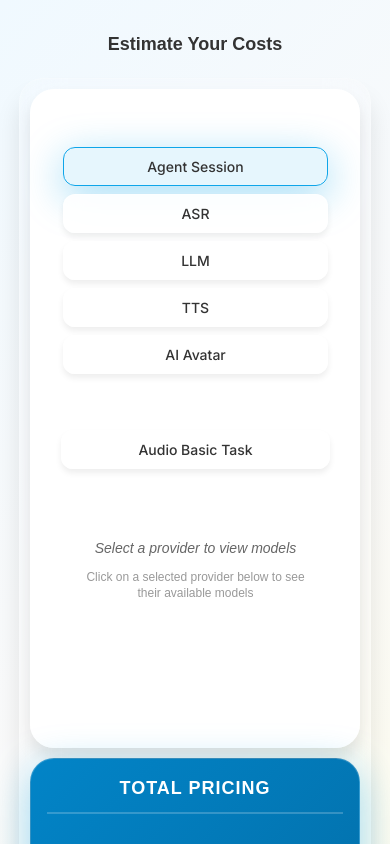
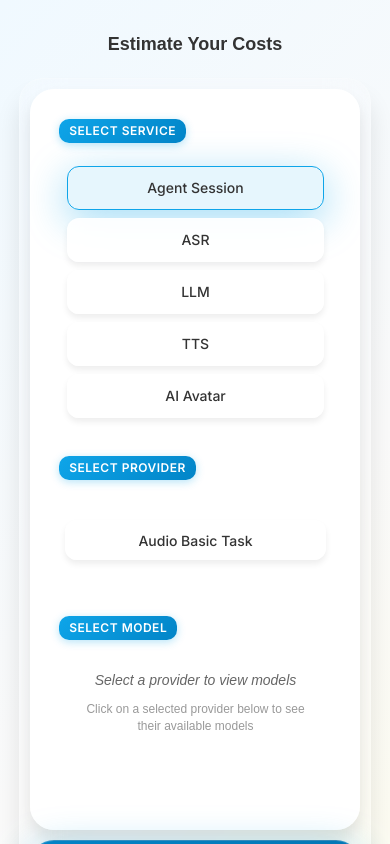
Before and after one commit to sarthak1991/agorapricingcalculator, a React (Vite) app: page / in a window 390 px wide. Shown: the top 844 px of the page. Built offline with nearby package versions, Linux system fonts and the light colour scheme.

Commit message:
UI changes for mobile - added section headings.

```diff
--- a/src/App.css
+++ b/src/App.css
@@ -315,15 +315,19 @@
 }
 
 .div4 {
-  height: 120px;
+  min-height: 200px;
+  max-height: 200px;
 }
 
 .div5 {
-  height: 120px;
+  min-height: 200px;
+  max-height: 200px;
 }
 
 .div6 {
-  height: 250px;
+  min-height: 200px;
+  max-height: 200px;
+  overflow-y: auto;
 }
 
 
@@ -343,7 +347,7 @@
   padding: 10px;
   width: 100%;
   justify-content: center;
-  margin-top: 20px;
+  margin-top: 45px;
 }
 
 .providers-row {
@@ -353,6 +357,7 @@
   padding: 10px;
   width: 100%;
   justify-content: center;
+  margin-top: 45px;
 }
 
 .service-box {
@@ -606,9 +611,10 @@
 /* New model selection styles */
 .models-selection-display {
   width: 100%;
-  height: 250px;
+  height: 200px;
   font-family: sans-serif;
   overflow: hidden;
+  margin-top: 45px;
 }
 
 .models-columns-container {
@@ -780,6 +786,34 @@
   font-weight: bold;
   z-index: 10;
   display: none;
+}
+
+.section-heading {
+  position: absolute;
+  top: 10px;
+  left: 15px;
+  font-size: 14px;
+  font-weight: 600;
+  color: #333;
+  text-transform: uppercase;
+  letter-spacing: 0.5px;
+  background: linear-gradient(135deg, #0ea5e9, #0284c7);
+  color: white;
+  padding: 4px 12px;
+  border-radius: 12px;
+  box-shadow: 0 2px 8px rgba(14, 165, 233, 0.3);
+  z-index: 5;
+}
+
+/* Mobile adjustments for section headings */
+@media (max-width: 768px) {
+  .section-heading {
+    top: 8px;
+    left: 12px;
+    font-size: 12px;
+    padding: 3px 10px;
+    border-radius: 10px;
+  }
 }
 
 /* Modern Button Styles */
@@ -1013,7 +1047,7 @@
     min-height: 40vh;
     border-radius: var(--radius-2xl) !important;
     margin-bottom: 10px;
-    padding: var(--space-4) !important;
+    padding: 16px !important;
   }
 
   .div3 {
@@ -1029,7 +1063,8 @@
   /* Service Boxes (div4) Mobile */
   .div4 {
     height: auto !important;
-    min-height: 120px;
+    min-height: 150px;
+    max-height: none;
     margin-bottom: 10px;
   }
 
@@ -1037,20 +1072,26 @@
     flex-direction: column !important;
     gap: 8px !important;
     padding: 8px !important;
+    margin-top: 35px !important;
   }
 
   .service-box {
     width: 100% !important;
     min-width: auto !important;
-    padding: var(--space-3) !important;
+    padding: 12px !important;
     font-size: var(--text-base) !important;
     text-align: center !important;
+    min-height: 44px !important;
+    display: flex !important;
+    align-items: center !important;
+    justify-content: center !important;
   }
 
   /* Provider Boxes (div5) Mobile */
   .div5 {
     height: auto !important;
-    min-height: 100px;
+    min-height: 150px;
+    max-height: none;
     margin-bottom: 10px;
   }
 
@@ -1058,26 +1099,34 @@
     flex-direction: column !important;
     gap: 6px !important;
     padding: 6px !important;
+    margin-top: 35px !important;
   }
 
   .provider-box {
     width: 100% !important;
     min-width: auto !important;
-    padding: var(--space-3) !important;
+    padding: 10px !important;
     font-size: var(--text-base) !important;
     text-align: center !important;
+    min-height: 40px !important;
+    display: flex !important;
+    align-items: center !important;
+    justify-content: center !important;
   }
 
   /* Models Section (div6) Mobile */
   .div6 {
     height: auto !important;
-    min-height: 200px;
+    min-height: 150px;
+    max-height: 200px;
     overflow-y: auto;
   }
 
   .models-selection-display {
     height: auto !important;
-    min-height: 200px;
+    min-height: 150px;
+    max-height: none;
+    margin-top: 35px !important;
   }
 
   .models-columns-container {
@@ -1090,8 +1139,10 @@
   }
 
   .model-radio-item {
-    padding: 12px !important;
-    min-height: 50px !important;
+    padding: 10px !important;
+    min-height: 44px !important;
+    display: flex !important;
+    align-items: center !important;
   }
 
   .model-radio-content {
@@ -1200,7 +1251,7 @@
   }
 
   .div4, .div5, .div6 {
-    padding: 8px !important;
+    padding: 12px !important;
   }
 }
 
@@ -1209,6 +1260,7 @@
   .services-row {
     flex-direction: row !important;
     flex-wrap: wrap !important;
+    margin-top: 45px !important;
   }
 
   .service-box {
@@ -1218,6 +1270,7 @@
   .providers-row {
     flex-direction: row !important;
     flex-wrap: wrap !important;
+    margin-top: 45px !important;
   }
 
   .provider-box {
--- a/src/App.jsx
+++ b/src/App.jsx
@@ -555,6 +555,7 @@ function App() {
               <div className="div-label">div2</div>
               <div className="div4">
                 <div className="div-label">div4</div>
+                <div className="section-heading">Select Service</div>
 
                 {/* Services selection */}
                 <div className="services-row">
@@ -580,6 +581,7 @@ function App() {
               </div>
               <div className="div5">
                 <div className="div-label">div5</div>
+                <div className="section-heading">Select Provider</div>
 
                 {/* Providers selection */}
                 <div className="providers-row">
@@ -596,6 +598,7 @@ function App() {
               </div>
               <div className="div6">
                 <div className="div-label">div6</div>
+                <div className="section-heading">Select Model</div>
                 <div className="models-selection-display">
                   {selectedProviderForModels ? (
                     <div className="models-columns-container">
```
